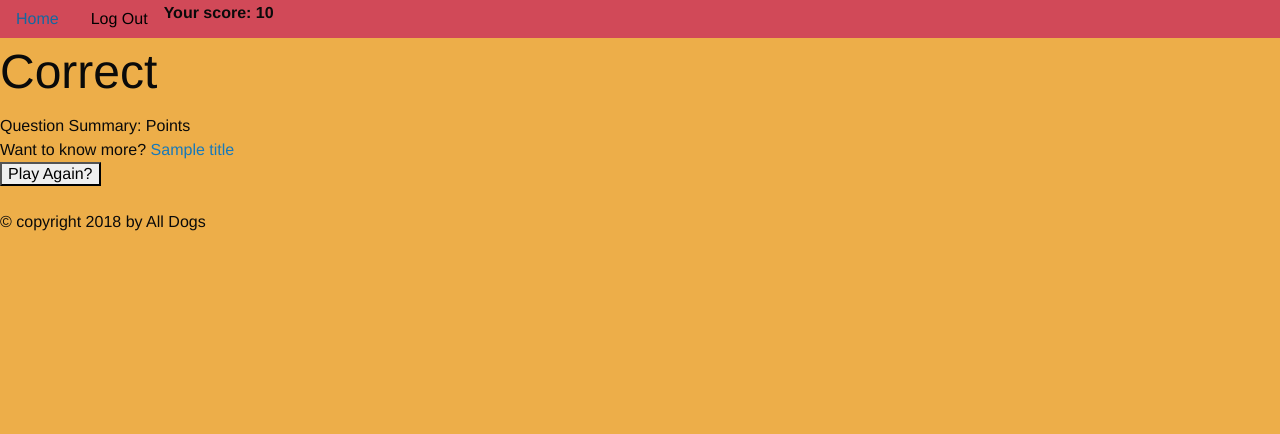
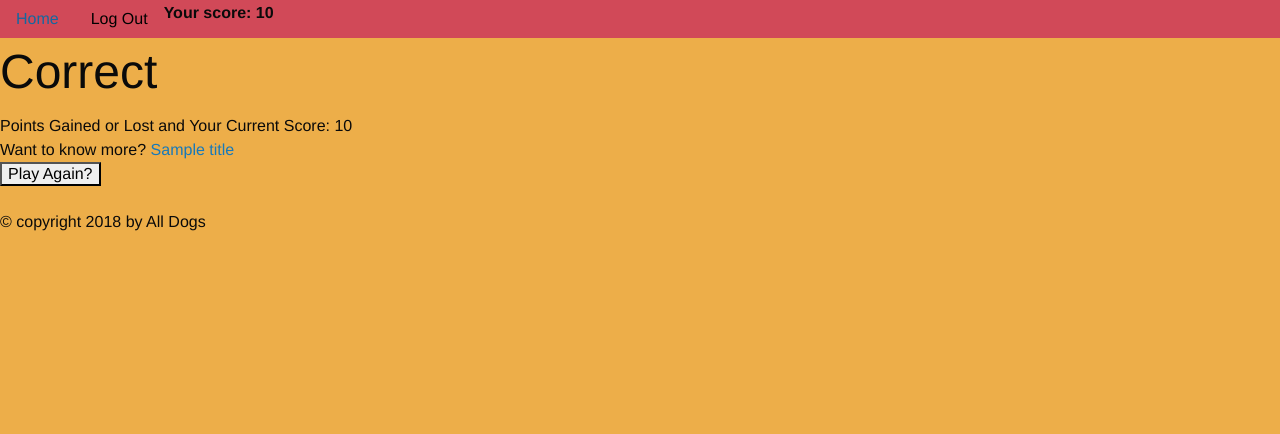
Before and after one commit to Addison-Huang/AllDogsGoToHeaven, a Flask app: template templates/correct.html in a window 1280 px wide. Shown: the top 434 px of the page. Run offline with Flask 2, Linux system fonts and the light colour scheme; the template is opened without the code that fills it: most values are stand-ins (such as "Sample title", 1, 10 or a date in 2020); some libraries are stand-ins or nearby versions.

Commit message:
made it show how many points you gained or lost and your current points on the result and correct page

```diff
--- a/app.py
+++ b/app.py
@@ -229,7 +229,8 @@ def checkAnswer():
         #if so increase the user's score and say that the user is correct
             timesWrong = 0
             update.addScore(username,points)
-            return render_template('correct.html', link = link, title = title, Points = score)
+            return render_template('correct.html', link = link, title = title, Points = score,
+            cScore = '+' + str(points) + ', ' + str(score))
         else:
             #otherwise check how many times the user got the question wrong and act accordingly
             timesWrong += 1
@@ -238,7 +239,8 @@ def checkAnswer():
                 timesWrong = 0
                 update.subScore(username,points)
                 return render_template('results.html', answer = ' '.join(answer),
-                                   useranswer = ' '.join(useranswer), title = title, link = link, Points = score)
+                                   useranswer = ' '.join(useranswer), title = title, link = link, Points = score,
+                                   cScore = '-' + str(points) + ', ' + str(score))
             else:
                 #otherwise let them try again
                 return render_template('question.html', question = question,
--- a/templates/correct.html
+++ b/templates/correct.html
@@ -17,7 +17,7 @@
 {% endblock %}
 {% block content %}
   <body style="background-color:#EDAE49;">
-Question Summary: Points
+Points Gained or Lost and Your Current Score: {{cScore}}
 <br>
 Want to know more?
 <a href = {{link}}> {{title}} </a>
--- a/templates/results.html
+++ b/templates/results.html
@@ -19,7 +19,7 @@
 {% block content %}
 Your Answer: {{useranswer}} <br>
 Correct Answer: {{answer}}<br>
-Question Summary: Points
+Points Gained or Lost and Your Current Score: {{cScore}}
 <br>
 Read some more about the content:
 <a href = {{link}}> {{title}} </a>
```
Also changed, not shown: data/AllDogsGoToHeaven.db.
